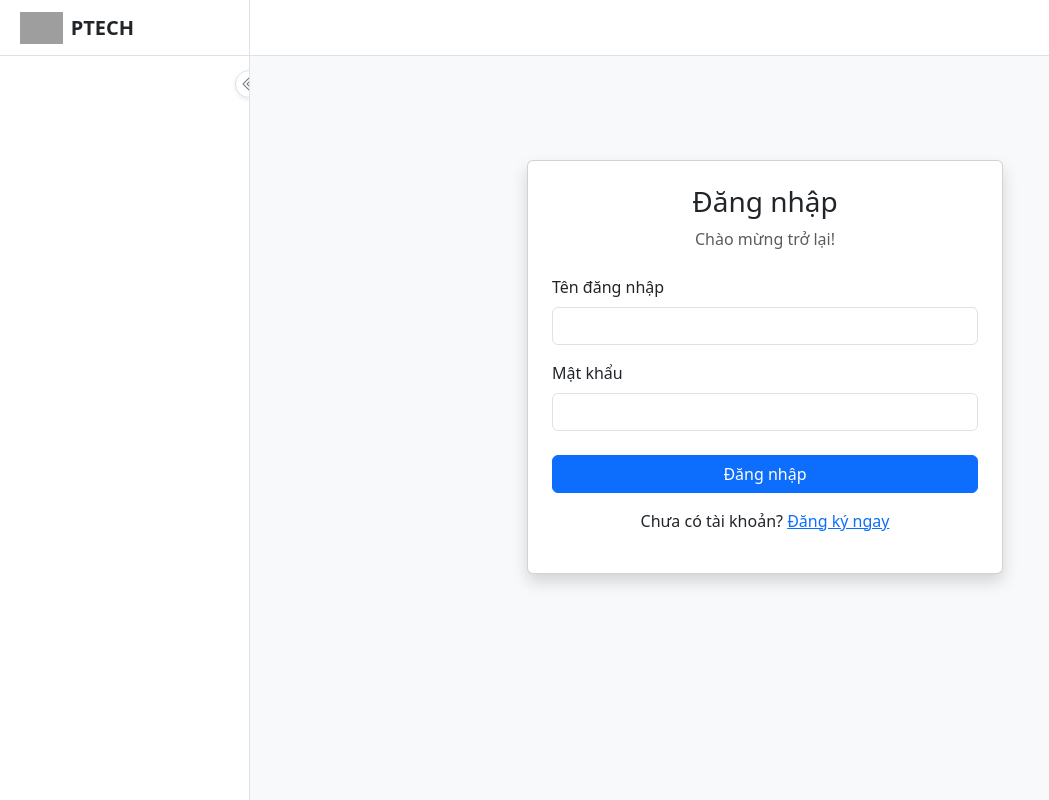
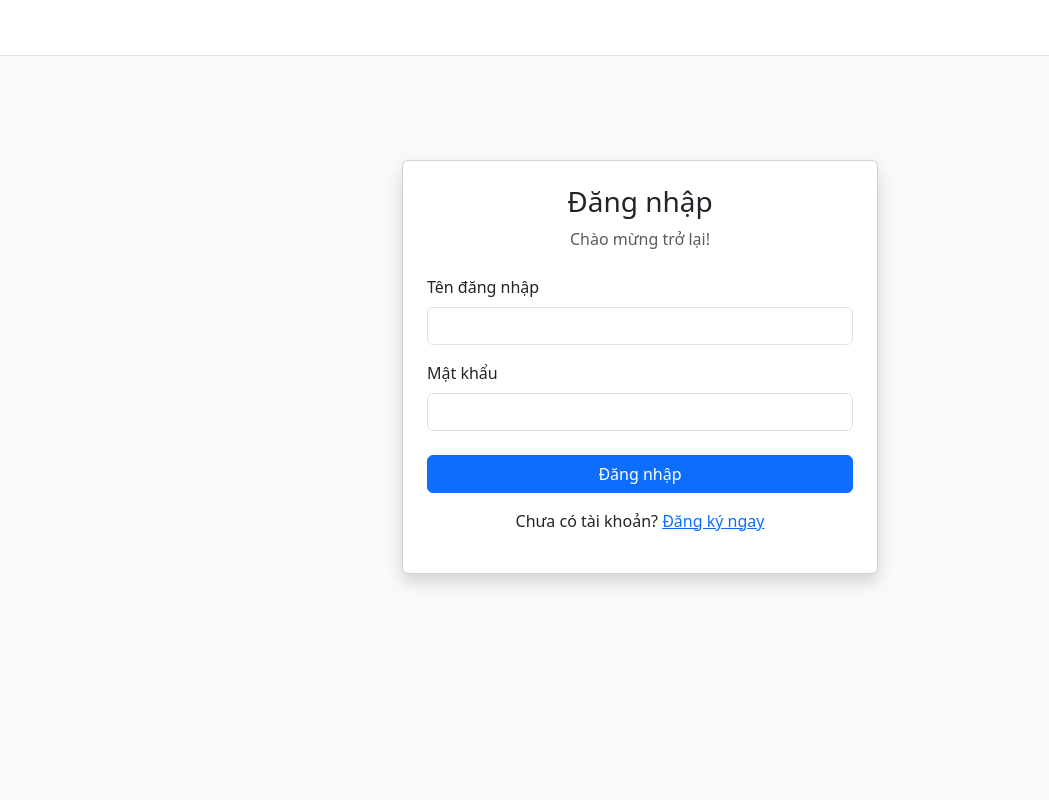
Before and after one commit to PhuongDuyHoang/wocommerce_v1, a Flask app: page /auth/login in a window 1280 px wide. Shown: the whole page, without its empty margins (0-1049 px from the left). Run offline with Flask 3, Linux system fonts and the light colour scheme; grey boxes are pictures that could not be loaded.

Commit message:
ẩn thanh side bar trên trang login

```diff
--- a/app/templates/base.html
+++ b/app/templates/base.html
@@ -185,6 +185,20 @@
         .sidebar.collapsed .nav-link[data-bs-toggle="collapse"]::after {
             display: none;
         }
+        /* ----- THÊM ĐOẠN NÀY ĐỂ ẨN SIDEBAR KHI CẦN ----- */
+        body.no-sidebar .sidebar,
+        body.no-sidebar .sidebar-toggle-btn {
+            display: none;
+        }
+
+        body.no-sidebar .main-content {
+            padding-left: 0;
+        }
+
+        body.no-sidebar .top-navbar {
+            left: 0;
+        }
+        /* ----- HẾT PHẦN THÊM ----- */
     </style>
     </head>
 <body class="{% block body_class %}{% endblock %}">
```
